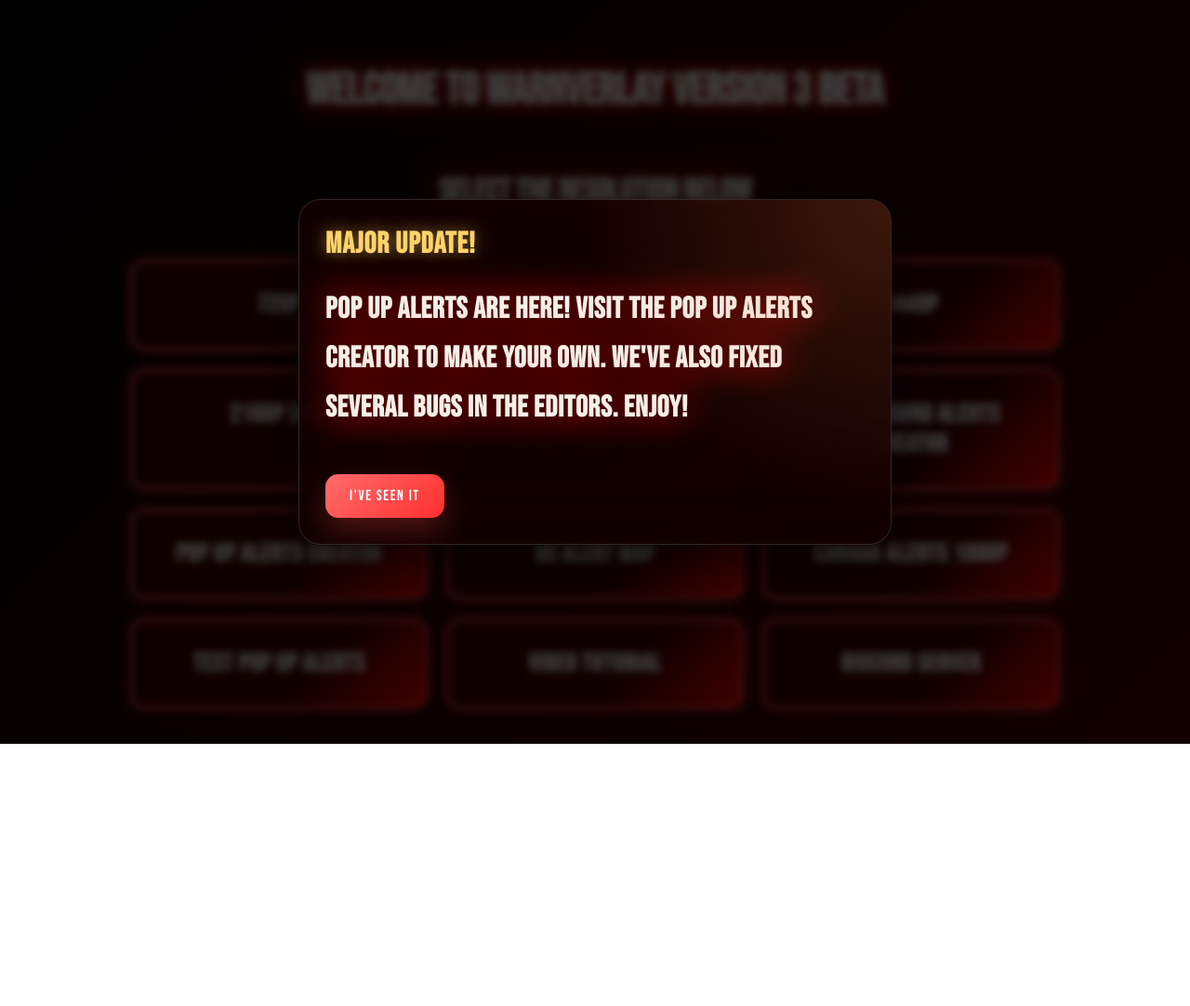
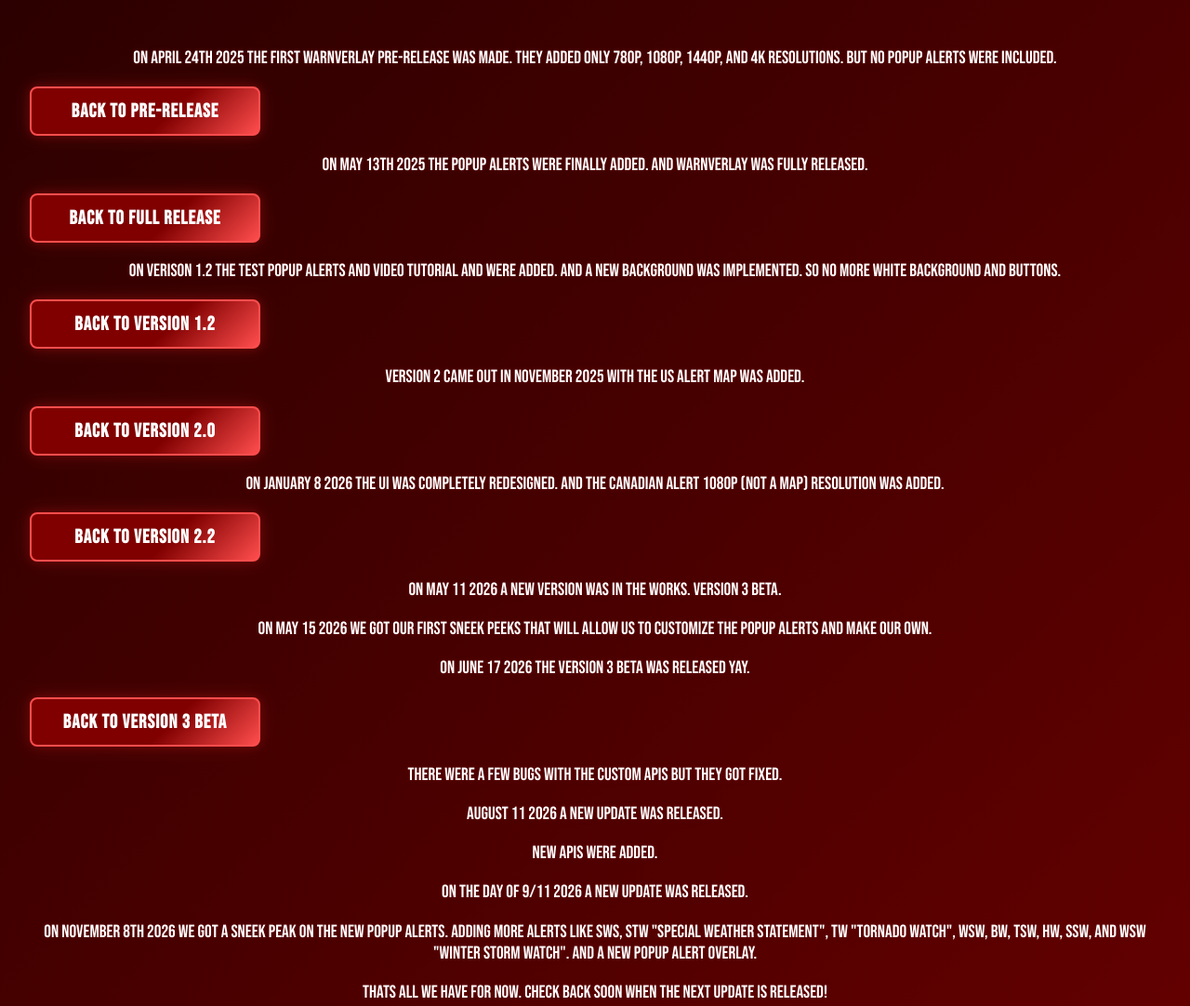
Before and after one commit to Skilly1213/Warnverlay-Musium, a plain HTML site: page index.html in a window 1280 px wide. Shown: the top 1082 px of the page at 93% size. Before the commit the page ends 800 px from the top, so only its background shows below. Drawn offline with Linux system fonts and the light colour scheme.

Commit message:
Refactor index.html structure and content

```diff
--- a/index.html
+++ b/index.html
@@ -1,202 +1,84 @@
 <!DOCTYPE html>
 <html lang="en">
 <head>
-  <meta charset="UTF-8">
-  <meta name="viewport" content="width=device-width, initial-scale=1.0">
-  <title>Warnverlay</title>
-  <!-- Load Bebas Neue font from Google Fonts -->
-  <link href="https://fonts.googleapis.com/css2?family=Bebas+Neue&display=swap" rel="stylesheet">
-  <style>
+    <meta charset="UTF-8">
+    <meta name="viewport" content="width=device-width, initial-scale=1.0">
+    <title>Warnverlay Overlay History</title>
+    <link href="https://fonts.googleapis.com/css2?family=Bebas+Neue&display=swap" rel="stylesheet">
+</head>
+<body>
+    <P>on April 24th 2025 the first warnverlay pre-release was made. they added only  780p, 1080p, 1440p, and 4K resolutions. but no popup alerts were included.</P>
+    <a href="pre.html" class="resolution">Back to Pre-release</a>
+    <p>on May 13th 2025 the popup alerts were FINALLY added. and warnverlay was fully released.</p>
+    <a href="full.html" class="resolution">Back to Full Release</a>
+    <p>on verison 1.2 the test popup alerts and video tutorial and were added. and a new background was implemented. SO NO MORE WHITE BACKGROUND AND BUTTONS.</p>
+    <a href="V1.2.html" class="resolution">Back to Version 1.2</a>
+    <p>version 2 came out in November 2025 with the US Alert Map was added.</p>
+    <a href="v2.0.html" class="resolution">Back to Version 2.0</a>
+    <p>on January 8 2026 the UI was completely redesigned. and the canadian alert 1080p (not a map) resolution was added.</p>
+    <a href="v2.2.html" class="resolution">Back to Version 2.2</a>
+    <p>on May 11 2026 a new version was in the works. VERSION 3 BETA.</p>
+    <P>on may 15 2026 we got our first sneek peeks that will allow us to customize the popup alerts and make our own.</P>
+    <p> on june 17 2026 the VERSION 3 BETA was released YAY.</p>
+    <a href="V3Beta.html" class="resolution">Back to Version 3 Beta</a>
+    <P>there were a few bugs with the custom apis but they got fixed.</P>
+    <p>August 11 2026 a new update was released.</p>
+    <p>new apis were added.</p>
+    <p>on the day of 9/11 2026 a new update was released.</p>
+    <p>on november 8th 2026 we got a sneek peak on the new popup alerts. adding more alerts like SWS, STW "special weather statement", TW "Tornado Watch", WSW, BW, TSW, HW, SSW, and WSW "Winter storm watch". and a new popup alert overlay.</p>
+    <p>thats all we have for now. check back soon when the next update is released!</p>
+    <p>if you want to use warnverlay heres the link</p>
+    <a href="https://redbird20102.github.io/Warnverlay/" class="resolution">Back to Warnverlay</a>
+</body>
+<style>
     body {
       font-family: 'Bebas Neue', sans-serif;
       text-align: center;
-      background: linear-gradient(135deg, #000000 0%, #4b0000 100%);
-      background-repeat: no-repeat;
-      background-attachment: fixed;
-      background-size: cover;
+      background: linear-gradient(135deg, #2c0000 0%, #660000 100%);
       margin: 0;
       padding: 2em;
-      box-sizing: border-box;
-      min-height: 100vh;
-      display: flex;
-      flex-direction: column;
-      justify-content: center;
-      align-items: center;
     }
     h1 {
       font-family: 'Bebas Neue', sans-serif;
       font-size: 3em;
-      color: #ffffff;
+      color: #ff4d4d;
       margin-bottom: 0.5em;
-      text-shadow: 0 0 30px #ff0000, 0 0 30px #660000;
+      text-shadow: 0 0 10px #ff4d4d, 0 0 20px #660000;
     }
     p {
-      font-size: 2.2em;
+      font-size: 1.2em;
       color: #fff;
-      text-shadow: 0 0 40px #ff0000;
-      font-weight: bold;
+      text-shadow: 0 0 5px #660000;
     }
     .resolution-container {
       margin-top: 1em;
       display: flex;
-      flex-direction: row;
-      flex-wrap: wrap;
-      justify-content: center;
-      gap: 20px;
+      flex-direction: column;
+      align-items: center;
     }
     .resolution {
       display: block;
-      width: 320px;
-      box-sizing: border-box;
-      padding: 30px;
-      margin: 0;
-      background: linear-gradient(135deg, #3f0000 60%, #ff0000 100%);
-      border: 3px solid #ff4d4d;
+      width: 220px;
+      padding: 12px;
+      margin: 10px 0;
+      background: linear-gradient(135deg, #800000 60%, #ff4d4d 100%);
+      border: 2px solid #ff4d4d;
       text-decoration: none;
       color: #fff;
-      font-size: 1.7em;
+      font-size: 1.3em;
       font-family: 'Bebas Neue', sans-serif;
       font-weight: bold;
       letter-spacing: 1px;
       box-shadow: 0 0 10px #660000, 0 0 20px #ff4d4d33;
       transition: background 0.3s, color 0.3s, box-shadow 0.3s;
       cursor: pointer;
-      border-radius: 15px;
+      border-radius: 8px;
     }
     .resolution:hover {
-      background: linear-gradient(135deg, #000000 60%, #5c0000 100%);
+      background: linear-gradient(135deg, #ff4d4d 60%, #800000 100%);
       color: #fff;
       box-shadow: 0 0 20px #ff4d4d, 0 0 40px #66000099;
       border-color: #fff;
     }
-    .modal-backdrop {
-      position: fixed;
-      inset: 0;
-      background: rgba(0, 0, 0, 0.75);
-      display: flex;
-      align-items: center;
-      justify-content: center;
-      z-index: 999;
-      backdrop-filter: blur(4px);
-    }
-    .modal-box {
-      width: min(90%, 580px);
-      padding: 28px;
-      background: rgba(20, 0, 0, 0.88);
-      border: 1px solid rgba(255, 255, 255, 0.15);
-      border-radius: 24px;
-      box-shadow: 0 18px 60px rgba(0, 0, 0, 0.55);
-      text-align: left;
-      color: #f7e4c1;
-      backdrop-filter: blur(12px);
-      position: relative;
-      overflow: hidden;
-    }
-    .modal-box::before {
-      content: '';
-      position: absolute;
-      inset: 0;
-      background: radial-gradient(circle at top right, rgba(255, 128, 64, 0.18), transparent 45%);
-      pointer-events: none;
-    }
-    .modal-box h2 {
-      margin-top: 0;
-      margin-bottom: 0.8em;
-      font-size: 2rem;
-      letter-spacing: 1px;
-      color: #ffd36a;
-      text-shadow: 0 0 18px rgba(255, 211, 106, 0.55);
-    }
-    .modal-box p {
-      margin: 0 0 1.4em;
-      line-height: 1.65;
-      color: #f6f0e7;
-      font-size: 2rem;
-      letter-spacing: 0.02em;
-    }
-    .modal-close {
-      display: inline-flex;
-      align-items: center;
-      justify-content: center;
-      padding: 14px 26px;
-      background: linear-gradient(135deg, #ff6b6b, #ff2f2f);
-      color: #fff;
-      border: none;
-      border-radius: 14px;
-      cursor: pointer;
-      font-size: 1rem;
-      font-family: 'Bebas Neue', sans-serif;
-      text-transform: uppercase;
-      letter-spacing: 0.1em;
-      transition: transform 0.2s ease, box-shadow 0.2s ease;
-      box-shadow: 0 14px 30px rgba(255, 77, 77, 0.25);
-      position: relative;
-      z-index: 1;
-    }
-    .modal-close:hover {
-      transform: translateY(-2px);
-      box-shadow: 0 18px 36px rgba(255, 77, 77, 0.35);
-    }
-    .modal-close:focus {
-      outline: none;
-      box-shadow: 0 0 0 4px rgba(255, 73, 73, 0.35);
-    }
-  </style>
-</head>
-<body>
-  <div class="modal-backdrop" id="updateModal">
-    <div class="modal-box">
-      <h2>Major Update!</h2>
-      <p>Pop Up Alerts are here! Visit the Pop Up Alerts Creator to make your own. We've also fixed several bugs in the editors. Enjoy!</p>
-      <button class="modal-close" onclick="closeUpdateModal()">I've Seen It</button>
-    </div>
-  </div>
-  <script>
-    const UPDATE_MODAL_VERSION = '2026-11-26';
-    const UPDATE_MODAL_KEY = `warnverlayOverlayCreatorUpdateDismissed-${UPDATE_MODAL_VERSION}`;
-
-    function closeUpdateModal() {
-      const modal = document.getElementById('updateModal');
-      if (modal) {
-        modal.style.display = 'none';
-        try {
-          localStorage.setItem(UPDATE_MODAL_KEY, 'true');
-        } catch (error) {
-          console.warn('Unable to save modal dismissal:', error);
-        }
-      }
-    }
-
-    window.addEventListener('DOMContentLoaded', () => {
-      let dismissed = false;
-      try {
-        dismissed = localStorage.getItem(UPDATE_MODAL_KEY) === 'true';
-      } catch (error) {
-        console.warn('Unable to read modal dismissal:', error);
-      }
-      if (dismissed) {
-        const modal = document.getElementById('updateModal');
-        if (modal) {
-          modal.style.display = 'none';
-        }
-      }
-    });
-  </script>
-  <h1>Welcome to Warnverlay Version 3 BETA</h1>
-  <p>select the Resolution below</p>
-  <div class="resolution-container">
-    <a href="720p.html" class="resolution">720p</a>
-    <a href="1080p.html" class="resolution">1080p</a>
-    <a href="1440p.html" class="resolution">1440p</a>
-    <a href="2160p.html" class="resolution">2160p (4K)</a>
-    <a href="warnings.html" class="resolution">Pop Up Alerts</a>
-    <a href="overlayeditor.html" class="resolution">Background Alerts Creator</a>
-    <a href="popupalertseditor.html" class="resolution">Pop Up Alerts Creator</a>
-    <a href="usalertmap.html" class="resolution">US Alert Map</a>
-    <a href="canadaalerts1080p.html" class="resolution">Canada Alerts 1080p</a>
-    <a href="popupalertstest.html" class="resolution">Test Pop up Alerts</a>
-    <a href="https://youtu.be/AtTtNPobqZg?si=YlqQvtqt_UUjDz5Y" class="resolution">video tutorial</a>
-    <a href="https://discord.gg/V5BaXF5jUK" class="resolution">discord server</a>
-  </div>
-</body>
+</style>
 </html>
```
